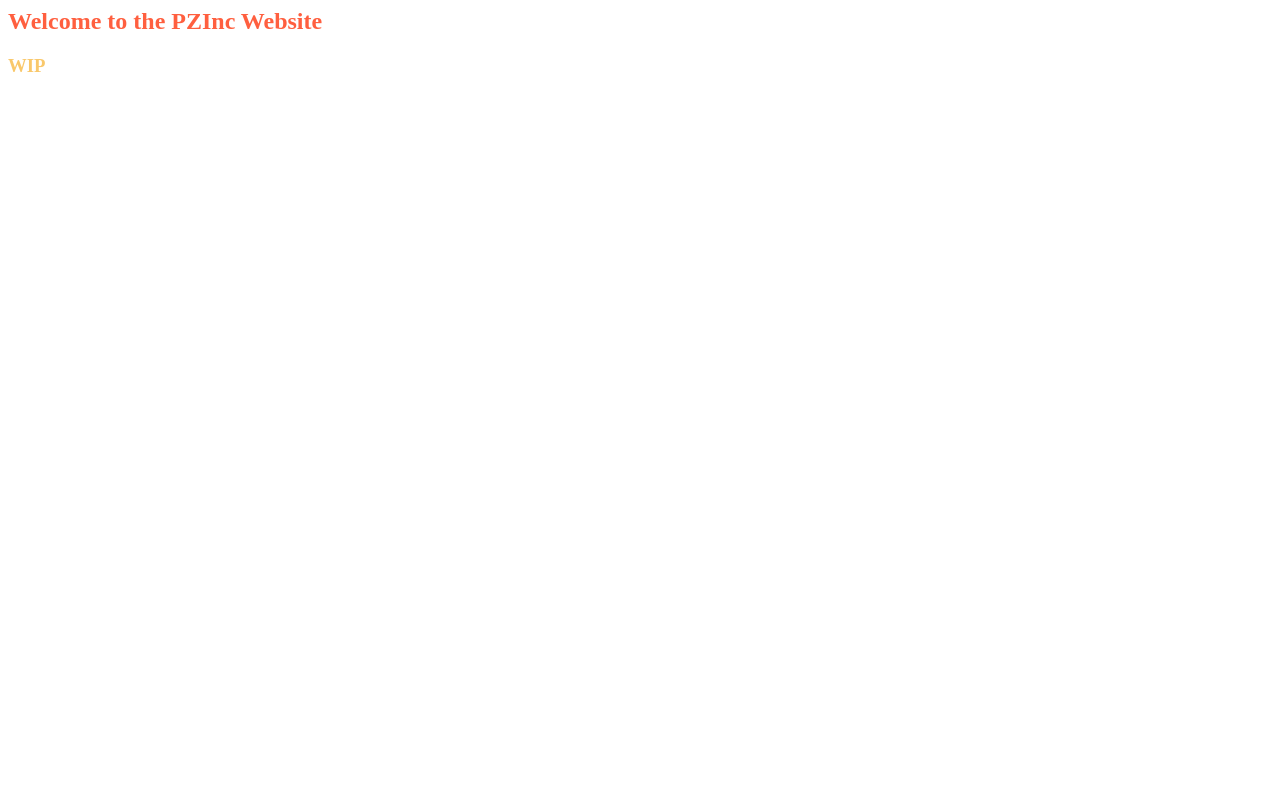
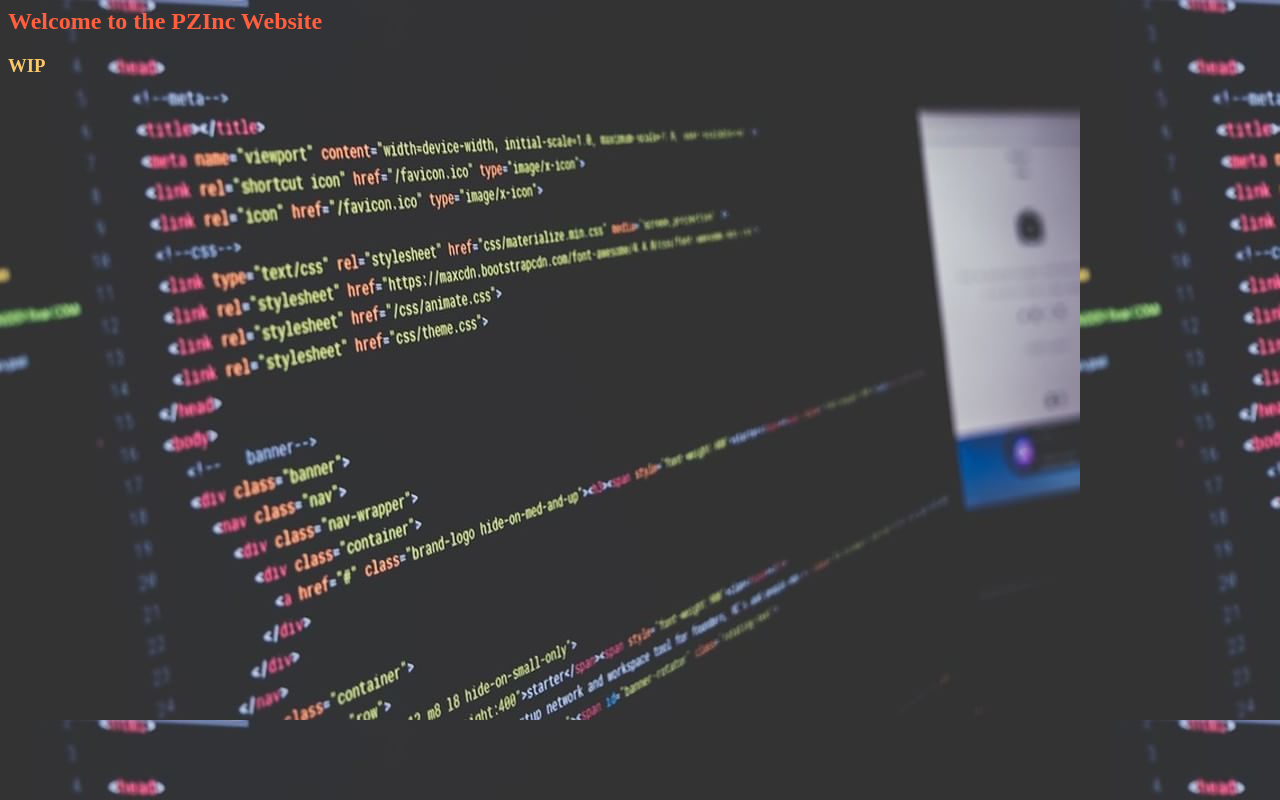
Before and after one commit to PZInc/pzinc.github.io, a plain HTML site: page index.html in a window 1280 px wide. Drawn offline with Linux system fonts and the light colour scheme.

Commit message:
bg update

```diff
--- a/index.html
+++ b/index.html
@@ -5,7 +5,7 @@
 <link rel="stylesheet" href="styles.css">
 
 </head>
-<body>
+<body background="Images/bg.jpg">
 <h2>Welcome to the PZInc Website</h2>
 <h3>WIP</h3>
 
```
